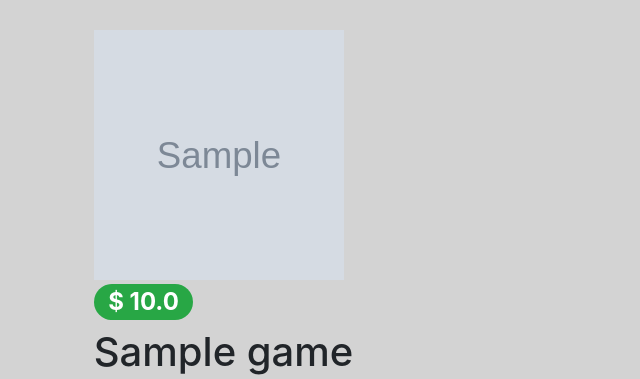
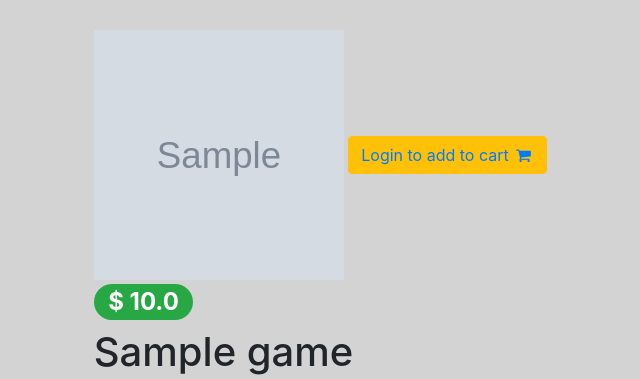
Before and after one commit to Daddara/T-220-VLN2, a Django app: page /games/1 in a window 1280 px wide. Shown: the part 56-435 px from the top of the page, without its empty margins (145-785 px from the left). Run offline with Django 3.2, Linux system fonts and the light colour scheme; tables that the repository leaves empty hold one stand-in row (values such as "Sample post"); grey boxes marked "Sample" are stand-in pictures; some libraries are stand-ins or nearby versions.

Commit message:
add to cart only when logged in

```diff
--- a/templates/games/game_details.html
+++ b/templates/games/game_details.html
@@ -6,6 +6,11 @@
     {% if user.is_authenticated %}
         <button type="button" class="btn btn-warning">
             <a href="/cart/add_to_cart/{{ console.id }}?type=console">Add to cart <i class="fa fa-fw fa-shopping-cart"></i></a>
+        </button>
+
+    {% else %}
+        <button type="button" class="btn btn-warning">
+            <a href="{% url 'login' %}">Login to add to cart <i class="fa fa-fw fa-shopping-cart"></i></a>
         </button>
     {% endif %}
         <h2><span class="badge badge-pill badge-success">$ {{ game.price }}</span></h2>
```
Also changed, not shown: templates/consoles/console_details.html (+8 -0 lines).
